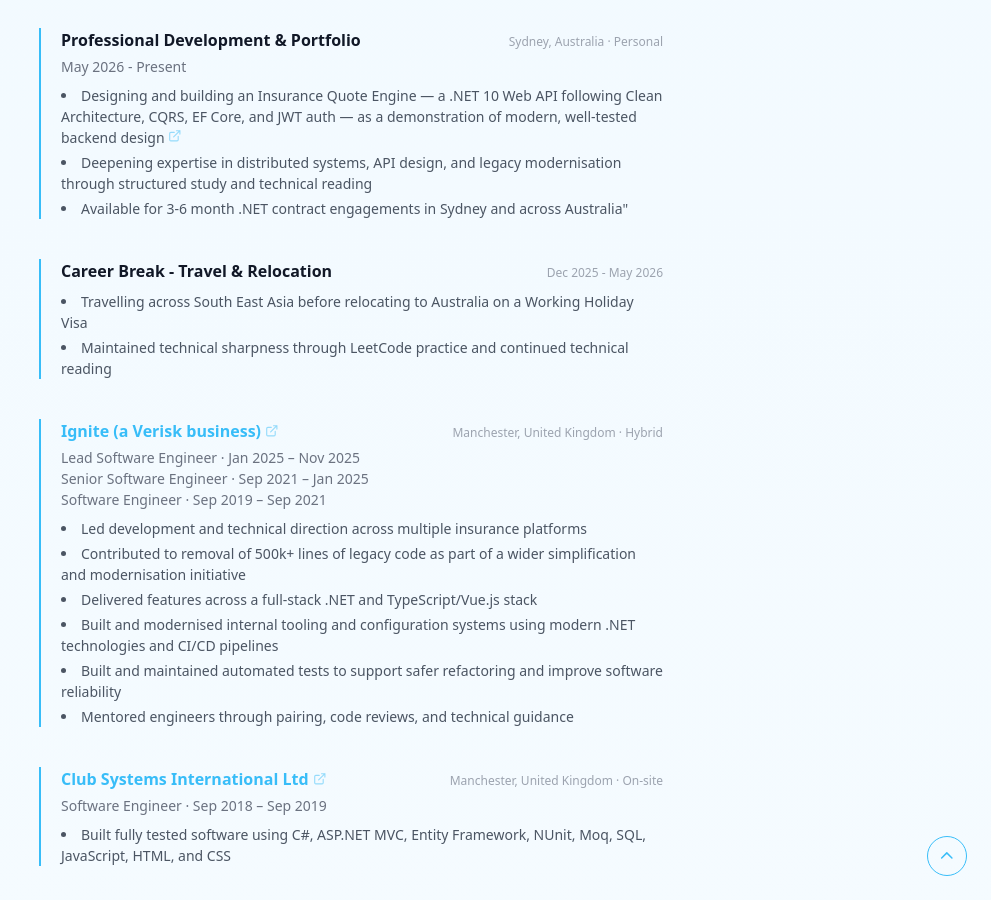
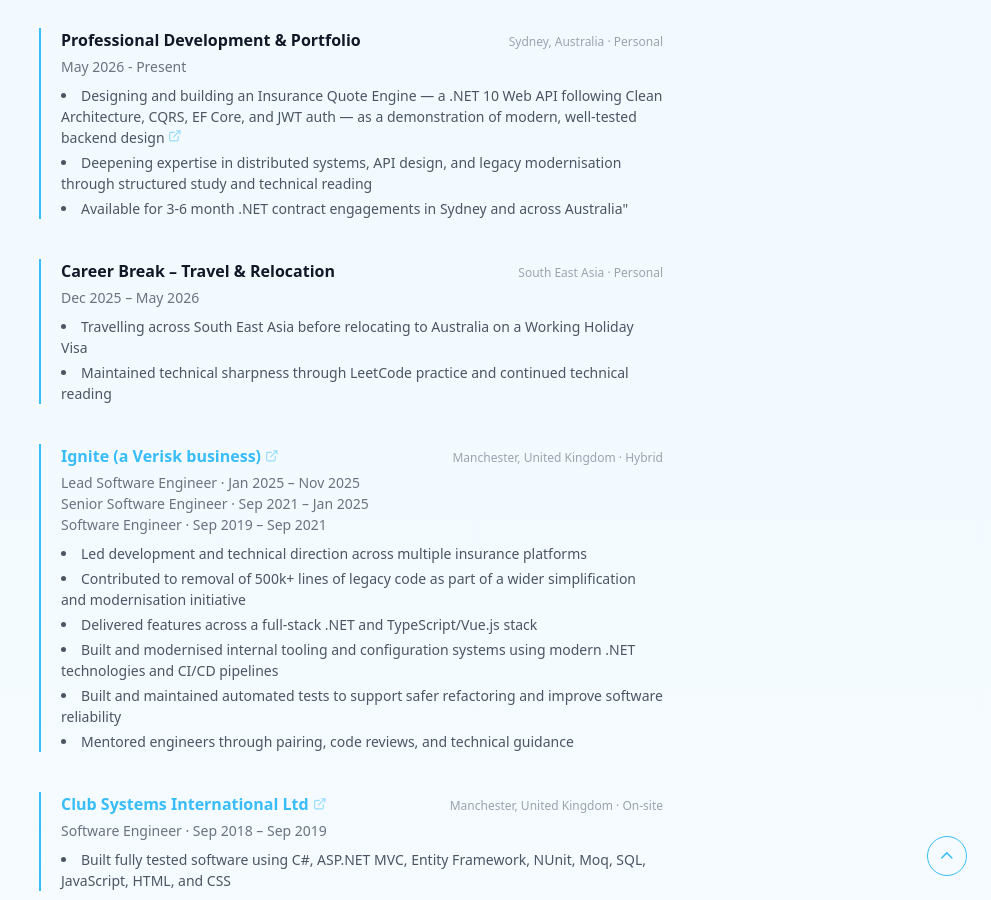
Before and after one commit to judss/judss.github.io, a Jekyll site: the page built from index.html, in a window 1280 px wide and 900 px high, scrolled down 1048 px. Shown: the whole window, without its empty margins (289-1280 px from the left). Built offline with Jekyll 4.4.1, drawn with Linux system fonts in a browser that asks for light colours; nearby versions of some CDN libraries.

Commit message:
Fix career break entry layout to match other experience entries
Co-Authored-By: Claude Sonnet 4.6 <noreply@anthropic.com>

```diff
--- a/index.html
+++ b/index.html
@@ -98,9 +98,12 @@ layout: default
 
       <!-- Career Break -->
       <div class="employment-entry reveal">
-        <div class="flex flex-col sm:flex-row sm:items-baseline sm:justify-between gap-1 mb-1">
-          <span class="font-semibold">Career Break - Travel &amp; Relocation</span>
-          <span class="entry-date">Dec 2025 - May 2026</span>
+        <div class="flex flex-col sm:flex-row sm:items-baseline sm:justify-between gap-1">
+          <span class="font-semibold">Career Break – Travel &amp; Relocation</span>
+          <span class="entry-meta">South East Asia · Personal</span>
+        </div>
+        <div class="entry-roles">
+          <p>Dec 2025 – May 2026</p>
         </div>
         <ul class="entry-bullets">
           <li>Travelling across South East Asia before relocating to Australia on a Working Holiday Visa</li>
```
